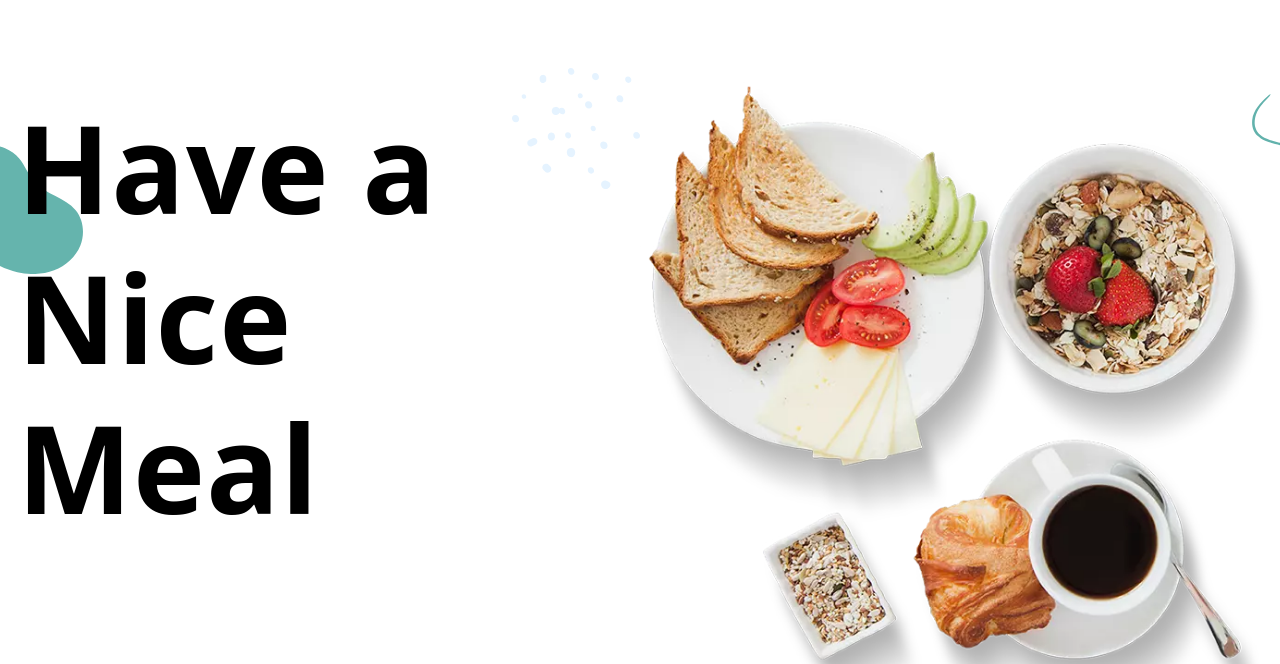
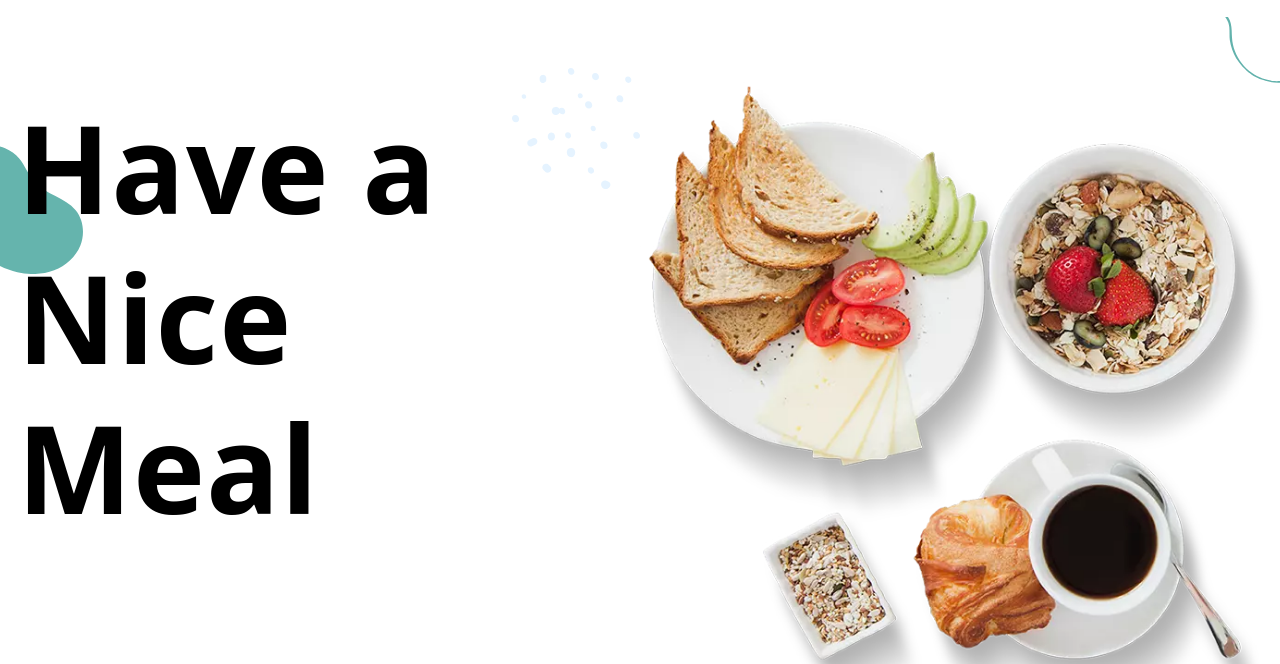
Before and after one commit to radixdt2678/Brunch-Template, a plain HTML site: page index.html in a window 1280 px wide. Shown: the part 136-800 px from the top of the page. Drawn offline with nearby package versions, Linux system fonts and the light colour scheme; a web font is replaced by a local one.

Commit message:
banner-change

```diff
--- a/css/style.css
+++ b/css/style.css
@@ -377,8 +377,8 @@ ul li a:hover{
     right: 0;
 }
 .vector-4{
-    top: 6vw;
-    right: -100px;
+    top: -59px;
+    right: -30px;
 }
 .vector-5{
     top: 4vw;
```
